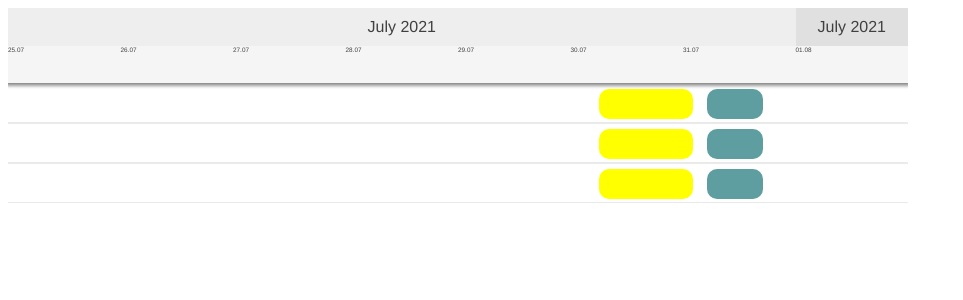
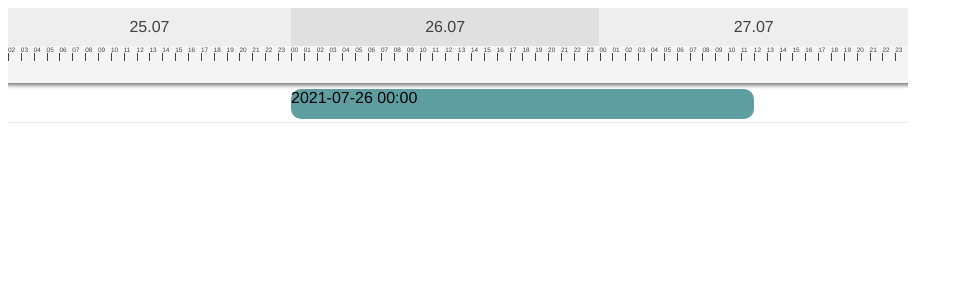
Before and after one commit to robinsondev428/gantt-chart, a Vue app: page / in a window 1280 px wide. Shown: the top 300 px of the page, without its empty margins (0-963 px from the left). Built offline with nearby package versions, Linux system fonts and the light colour scheme.

Commit message:
Re-implemented dragging a bar

```diff
--- a/src/App.vue
+++ b/src/App.vue
@@ -1,20 +1,10 @@
 <template>
   <g-gantt-chart
     chart-start="2021-07-25 02:00"
-    chart-end="2021-08-01 23:59"
-    precision="day"
+    chart-end="2021-07-27 23:59"
+    precision="hour"
     width="900px"
   >
-    <g-gantt-row
-      :bars="bars"
-      bar-start="beginDate"
-      bar-end="endDate"
-    />
-    <g-gantt-row
-      :bars="bars"
-      bar-start="beginDate"
-      bar-end="endDate"
-    />
     <g-gantt-row
       :bars="bars"
       bar-start="beginDate"
@@ -24,27 +14,21 @@
 </template>
 
 <script setup lang="ts">
+import { ref } from "vue"
 import GGanttRow from "./components/GGanttRow.vue"
 import GGanttChart from "./components/GGanttChart.vue"
 
-const bars = [
+const bars = ref([
   {
     id: "Test",
-    beginDate: "2021-07-30 08:00",
-    endDate: "2021-07-31 04:00",
+    beginDate: "2021-07-26 00:00",
+    endDate: "2021-07-27 12:00",
     ganttBarConfig: {
-      label: "Test",
-      background: "yellow"
-    }
-  },
-  {
-    id: "Test",
-    beginDate: "2021-07-31 07:00",
-    endDate: "2021-07-31 19:00",
-    ganttBarConfig: {
-      label: "Test"
+      style: {
+        background: "yellow"
+      }
     }
   }
-]
+])
 
 </script>
--- a/src/components/GGanttBar.vue
+++ b/src/components/GGanttBar.vue
@@ -1,16 +1,19 @@
 <template>
   <div>
     <div
-      ref="g-gantt-bar"
+      ref="barElement"
       class="g-gantt-bar"
       :style="barStyle"
-    />
+      @mousedown="onMousedown($event)"
+    >
+      {{ bar[barStart] }}
+    </div>
   </div>
 </template>
 
 <script setup lang="ts">
 import dayjs from "dayjs"
-import { defineProps, computed, toRefs, inject } from "vue"
+import { defineProps, defineExpose, ref, computed, toRefs, inject } from "vue"
 import useTimeaxisUnits from "../composables/useTimeaxisUnits"
 import GanttBarObject from "../models/GanttBarObject"
 import INJECTION_KEYS from "../models/symbols"
@@ -21,7 +24,6 @@ const props = defineProps<{
   barEnd: string
 }>()
 
-const { bar, barStart, barEnd } = toRefs(props)
 const chartStart = inject(INJECTION_KEYS.chartStartKey)
 const chartEnd = inject(INJECTION_KEYS.chartEndKey)
 const chartWidth = inject(INJECTION_KEYS.widthKey)
@@ -29,25 +31,18 @@ const precision = inject(INJECTION_KEYS.precisionKey)
 if (!chartStart || !chartEnd || !precision || !chartWidth) {
   throw new Error("GGanttBar: Provide/Inject of values from GGanttChart failed!")
 }
+
+const { bar, barStart, barEnd } = toRefs(props)
+const barElement = ref<HTMLElement>()
+const barContainer = barElement.value?.closest(".g-gantt-row-bars-container")?.getBoundingClientRect()
 const { timeaxisUnits } = useTimeaxisUnits(chartStart.value, chartEnd.value, precision.value)
 
-const mapTimeToPosition = (time: string) => {
-  const diffFromStart = dayjs(time).diff(chartStart.value, precision.value, true)
-  return Math.ceil((diffFromStart / timeaxisUnits.value.lowerUnits.length) * chartWidth.value)
-}
-/*
-const mapPositionToTime = (xPos: number) => {
-  const diffFromStart = (xPos / chartWidth.value * timeaxisUnits.value.lowerUnits.length)
-  return dayjs(chartStart.value).add(diffFromStart, precision.value)
-}
-*/
 const barStyle = computed(() => {
-  const xStart = mapTimeToPosition(bar.value[barStart.value])
-  const xEnd = mapTimeToPosition(bar.value[barEnd.value])
+  const xStart = mapTimeToPosition(bar.value.beginDate)
+  const xEnd = mapTimeToPosition(bar.value.endDate)
   return {
     borderRadius: "10px",
     background: "cadetblue",
-    ...bar.value.ganttBarConfig,
     position: "absolute",
     top: "5px",
     left: `${xStart}px`,
@@ -56,4 +51,57 @@ const barStyle = computed(() => {
     zIndex: 2
   }
 })
+
+const mapTimeToPosition = (time: string) => {
+  const diffFromStart = dayjs(time).diff(chartStart.value, precision.value, true)
+  return Math.ceil((diffFromStart / timeaxisUnits.value.lowerUnits.length) * chartWidth.value)
+}
+
+const mapPositionToTime = (xPos: number) => {
+  const diffFromStart = (xPos / chartWidth.value * timeaxisUnits.value.lowerUnits.length)
+  return dayjs(chartStart.value).add(diffFromStart, precision.value).format("YYYY-MM-DD HH:mm")
+}
+
+let cursorOffsetX = 0
+
+const onMousedown = (e: MouseEvent) => {
+  e.preventDefault()
+  window.addEventListener("mousemove", onFirstMousemove, { once: true })
+  window.addEventListener("mouseup",
+    () => window.removeEventListener("mousemove", onFirstMousemove),
+    { once: true }
+  )
+}
+
+const onFirstMousemove = (e: MouseEvent) => {
+  initDrag(e)
+}
+
+const initDrag = (e: MouseEvent) => {
+  cursorOffsetX = e.clientX - (barElement.value?.getBoundingClientRect().left || 0)
+  window.addEventListener("mousemove", drag)
+  window.addEventListener("mouseup", endDrag)
+}
+
+const drag = (e: MouseEvent) => {
+  if (barElement.value) {
+    const barContainerOffsetLeft = 0
+    const barWidth = barElement.value?.getBoundingClientRect().width
+    const xStart = (e.clientX - barContainerOffsetLeft - cursorOffsetX)
+    const xEnd = xStart + barWidth
+    bar.value[barStart.value] = mapPositionToTime(xStart)
+    bar.value[barEnd.value] = mapPositionToTime(xEnd)
+  }
+}
+
+const endDrag = (e: MouseEvent) => {
+  document.body.style.cursor = "auto"
+  window.removeEventListener("mousemove", drag)
+  window.removeEventListener("mouseup", endDrag)
+}
+
+defineExpose({
+  barElement
+})
+
 </script>
--- a/src/components/GGanttRow.vue
+++ b/src/components/GGanttRow.vue
@@ -7,9 +7,9 @@
     <div
       ref="barContainer"
       class="g-gantt-row-bars-container"
-      @dragover="onDragover($event)"
-      @dragleave="onDragleave($event)"
-      @drop="onDrop($event)"
+      @dragover="onDragover()"
+      @dragleave="onDragleave()"
+      @drop="onDrop()"
       @mouseover="onMouseover()"
       @mouseleave="onMouseleave()"
     >
@@ -38,11 +38,11 @@ const props = defineProps<{
   highlightOnHover: boolean
 }>()
 
-const onDragover = () => console.log("foo")
-const onDragleave = () => console.log("foo")
-const onDrop = () => console.log("foo")
-const onMouseover = () => console.log("foo")
-const onMouseleave = () => console.log("foo")
+const onDragover = () => 0
+const onDragleave = () => 0
+const onDrop = () => 0
+const onMouseover = () => 0
+const onMouseleave = () => 0
 </script>
 
 <style scoped>
--- a/src/models/GanttBarObject.ts
+++ b/src/models/GanttBarObject.ts
@@ -2,8 +2,10 @@ type GanttBarObject = {
   // eslint-disable-next-line @typescript-eslint/no-explicit-any
   [key: string]: any,
   ganttBarConfig: {
-    label?: string,
-    background?: string,
+    label: string,
+    style: {
+      background?: string,
+    }
   }
 }
 
```
